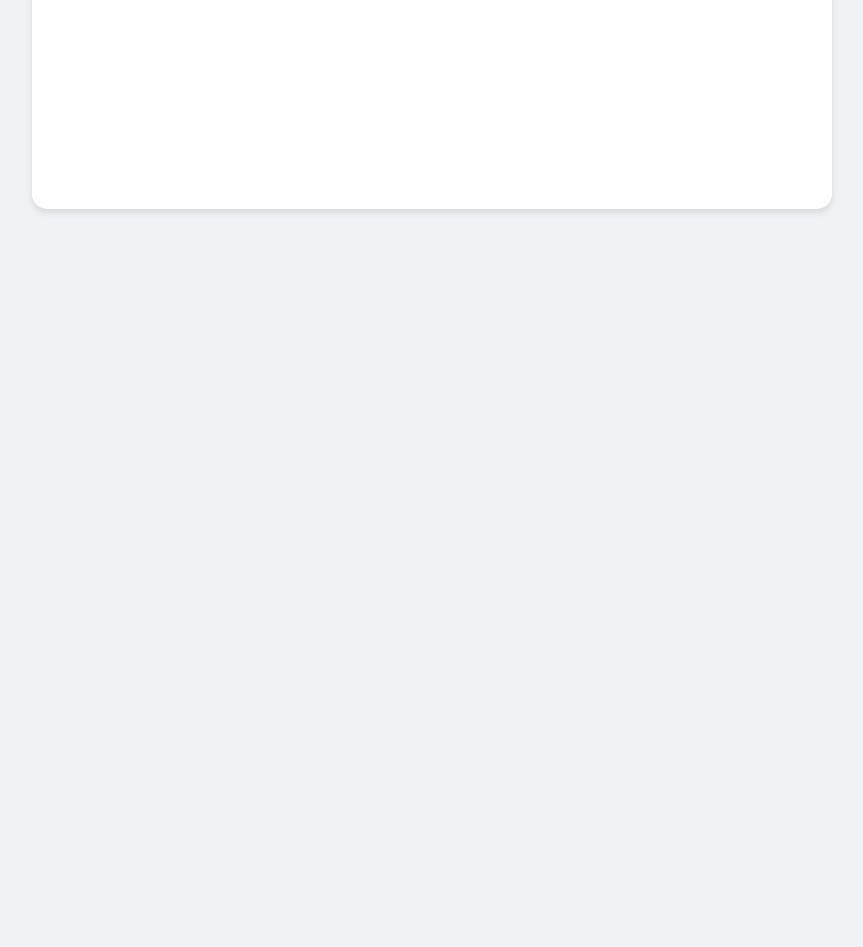
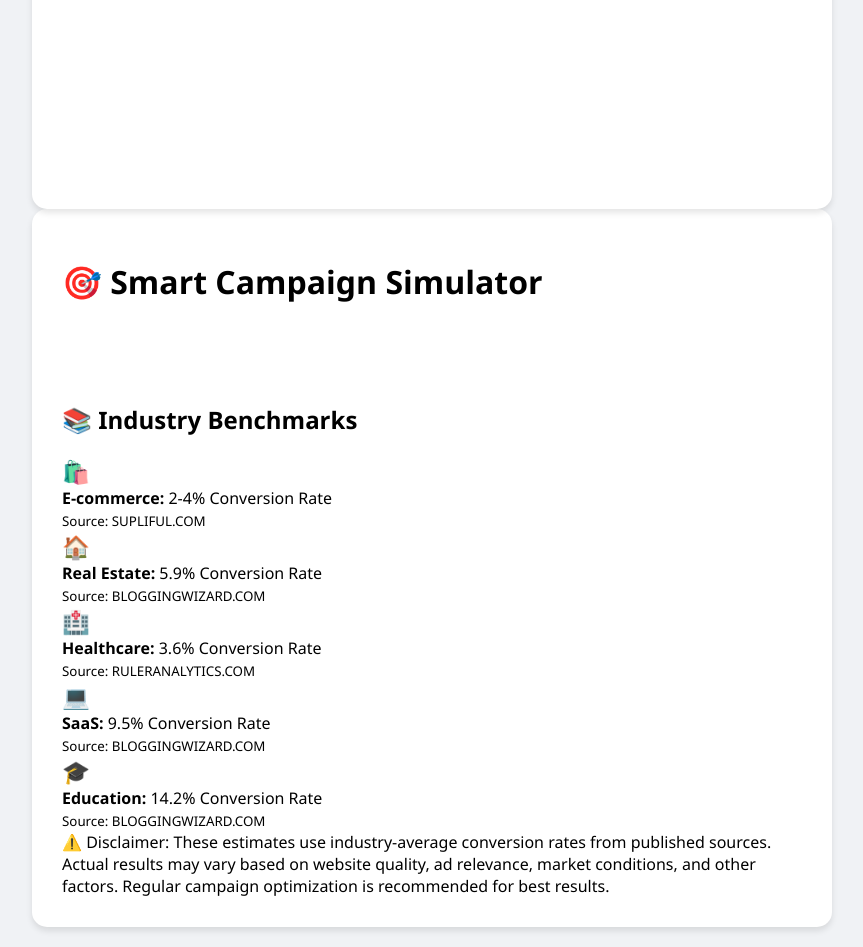
Before and after one commit to projectCodEnigma/tools-automatic-potato, a plain HTML site: page campaign-ads-simulator-calculator/index.html in a window 1280 px wide. Shown: the part 500-1447 px from the top of the page, without its empty margins (208-1071 px from the left). Before the commit the page ends 800 px from the top, so only its background shows below. Drawn offline with Linux system fonts and the light colour scheme.

Commit message:
Add files via upload

```diff
--- a/campaign-ads-simulator-calculator/index.html
+++ b/campaign-ads-simulator-calculator/index.html
@@ -143,13 +143,66 @@
         </div>
     </div>
 
+    <div class="container">
+        <h1>🎯 Smart Campaign Simulator</h1>
+
+        <!-- Form elements remain the same -->
+
+        <div class="results" id="results">
+            <!-- Results content remains the same -->
+        </div>
+
+        <div class="knowledge-base">
+            <h2>📚 Industry Benchmarks</h2>
+            <div class="benchmark-item">
+                <span class="emoji">🛍️</span>
+                <div>
+                    <strong>E-commerce:</strong> 2-4% Conversion Rate<br>
+                    <small>Source: SUPLIFUL.COM</small>
+                </div>
+            </div>
+            <div class="benchmark-item">
+                <span class="emoji">🏠</span>
+                <div>
+                    <strong>Real Estate:</strong> 5.9% Conversion Rate<br>
+                    <small>Source: BLOGGINGWIZARD.COM</small>
+                </div>
+            </div>
+            <div class="benchmark-item">
+                <span class="emoji">🏥</span>
+                <div>
+                    <strong>Healthcare:</strong> 3.6% Conversion Rate<br>
+                    <small>Source: RULERANALYTICS.COM</small>
+                </div>
+            </div>
+            <div class="benchmark-item">
+                <span class="emoji">💻</span>
+                <div>
+                    <strong>SaaS:</strong> 9.5% Conversion Rate<br>
+                    <small>Source: BLOGGINGWIZARD.COM</small>
+                </div>
+            </div>
+            <div class="benchmark-item">
+                <span class="emoji">🎓</span>
+                <div>
+                    <strong>Education:</strong> 14.2% Conversion Rate<br>
+                    <small>Source: BLOGGINGWIZARD.COM</small>
+                </div>
+            </div>
+        </div>
+
+        <div class="disclaimer">
+            ⚠️ Disclaimer: These estimates use industry-average conversion rates from published sources. Actual results may vary based on website quality, ad relevance, market conditions, and other factors. Regular campaign optimization is recommended for best results.
+        </div>
+    </div>
+
     <script>
         const industryMetrics = {
             ecommerce: { cpc: 1.20, conversionRate: 4.5, emoji: '🛍️' },
-            realestate: { cpc: 2.50, conversionRate: 3.0, emoji: '🏠' },
-            saas: { cpc: 3.00, conversionRate: 2.5, emoji: '💻' },
-            education: { cpc: 1.80, conversionRate: 5.0, emoji: '🎓' },
-            healthcare: { cpc: 2.20, conversionRate: 2.8, emoji: '🏥' }
+            realestate: { cpc: 2.50, conversionRate: 5.9, emoji: '🏠' },
+            saas: { cpc: 3.00, conversionRate: 9.5, emoji: '💻' },
+            education: { cpc: 1.80, conversionRate: 14.2, emoji: '🎓' },
+            healthcare: { cpc: 2.20, conversionRate: 3.6, emoji: '🏥' }
         };
 
         const industrySelect = document.getElementById('industry');
```
Also changed, not shown: campaign-performance-simulator-calculator/index.html (+57 -4 lines).
